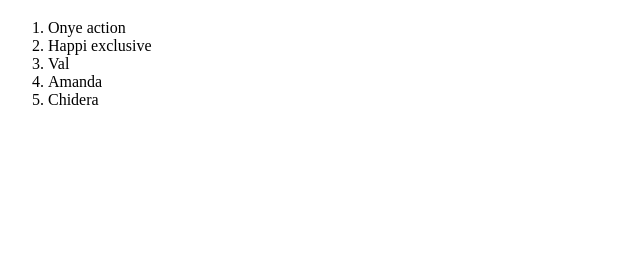
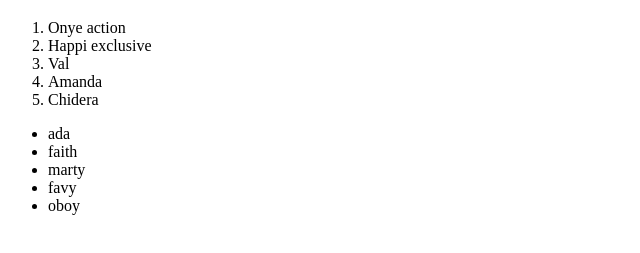
Before and after one commit to HAPPIEXCLUSIVE/Testin, a plain HTML site: page index.html in a window 1280 px wide. Shown: the part 61-314 px from the top of the page, without its empty margins (0-640 px from the left). Drawn offline with Linux system fonts and the light colour scheme.

Commit message:
added a ul

```diff
--- a/index.html
+++ b/index.html
@@ -14,5 +14,13 @@
         <li>Amanda</li>
         <li>Chidera</li>
     </ol>
+
+    <ul>
+        <li>ada</li>
+        <li>faith</li>
+        <li>marty</li>
+        <li>favy</li>
+        <li>oboy</li>
+    </ul>
 </body>
 </html>
```
